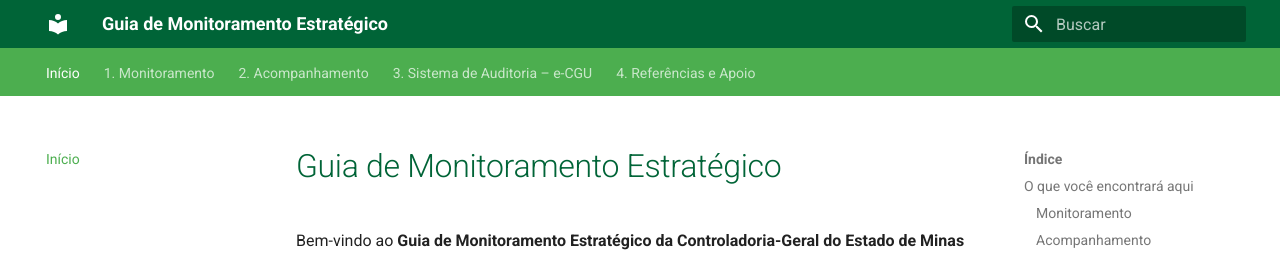
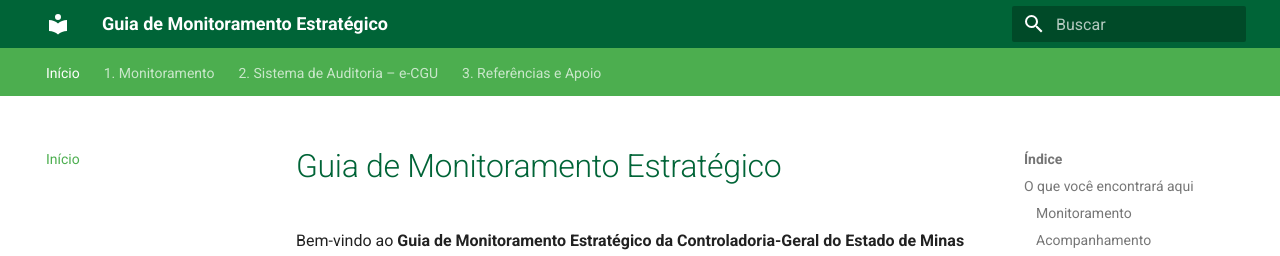
Before and after one commit to CGEMG-AHCS/guia-monitoramento-estrategico, an MkDocs documentation site: the page built from docs/index.md, in a window 1280 px wide and 1319 px high. Shown: the top 256 px of the window. Built offline with MkDocs 1.6.1 and Material for MkDocs 9.7.7, drawn with Linux system fonts in a browser that asks for light colours; some of the changed lines change nothing that is shown.

Commit message:
Define arquitetura inicial do guia

```diff
--- a/mkdocs.yml
+++ b/mkdocs.yml
@@ -23,22 +23,12 @@
   - Início: index.md
 
   - 1. Monitoramento:
-      - Visão geral: monitoramento/index.md
       - PACI: monitoramento/paci.md
       - PO: monitoramento/po.md
 
-  - 2. Acompanhamento:
-      - Visão geral: acompanhamento/index.md
-      - Registro e atualização: acompanhamento/registro.md
-      - Resultados e providências: acompanhamento/resultados.md
-
-  - 3. Sistema de Auditoria – e-CGU:
-      - Visão geral: ecgu/index.md
-      - Acesso e primeiros passos: ecgu/acesso.md
-      - Funcionalidades: ecgu/funcionalidades.md
+  - 2. Sistema de Auditoria – e-CGU:
       - Manual prático: ecgu/manual.md
 
-  - 4. Referências e Apoio:
+  - 3. Referências e Apoio:
       - Normativos: referencias/normativos.md
-      - Documentos de referência: referencias/documentos.md
       - Canais de apoio: referencias/apoio.md
```
